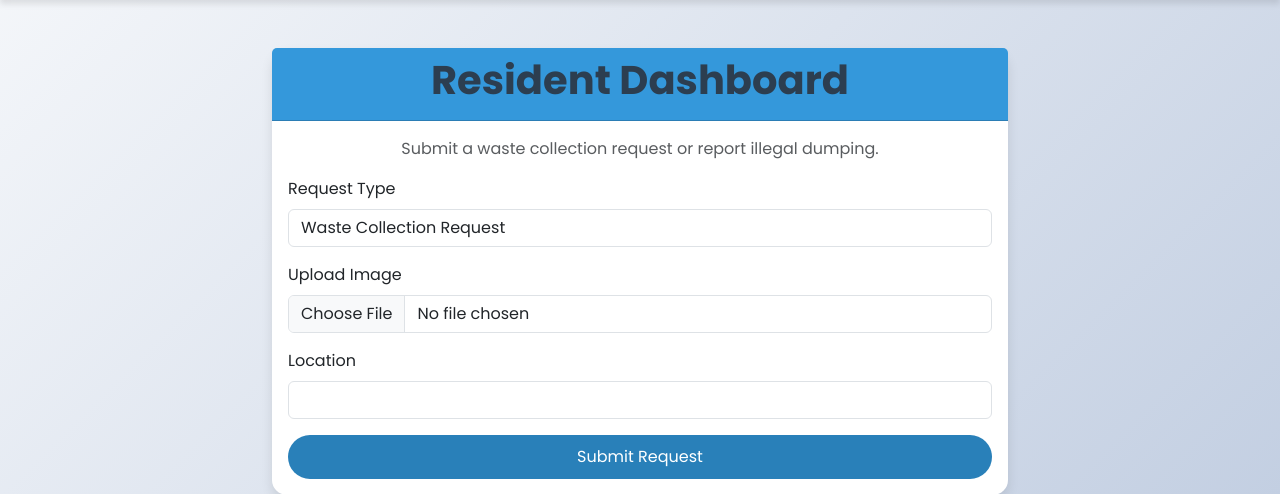
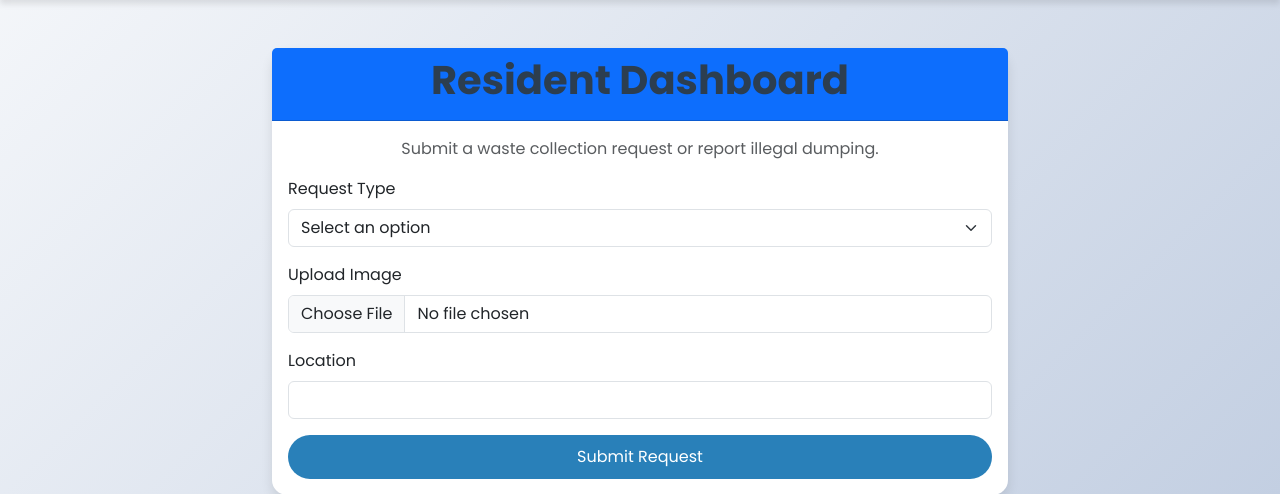
Before and after one commit to RockieRaheem/Smart-Waste-Management, a Django app: page /resident/ in a window 1280 px wide. Shown: the part 56-550 px from the top of the page. Run offline with Django 4.2, Linux system fonts and the light colour scheme; the visitor is signed in with stand-in values (Sample User, id 1).

Commit message:
Modified dashboards

```diff
--- a/templates/company_dashboard.html
+++ b/templates/company_dashboard.html
@@ -7,7 +7,7 @@
 <div class="row">
     <div class="col-12">
         <div class="card">
-            <div class="card-header text-center">
+            <div class="card-header text-center bg-primary text-white">
                 <h1>Waste Management Dashboard</h1>
             </div>
             <div class="card-body">
@@ -28,8 +28,8 @@
                                         <input type="hidden" name="request_id" value="{{ request.id }}">
                                         <input type="hidden" name="action" value="assign">
                                         <div class="input-group w-50">
-                                            <select name="driver_id" class="form-control">
-                                                <option value="">Select Driver</option>
+                                            <select name="driver_id" class="form-select" required>
+                                                <option value="" disabled selected>Select Driver</option>
                                                 {% for driver in available_drivers %}
                                                     <option value="{{ driver.id }}">{{ driver.username }}</option>
                                                 {% endfor %}
--- a/templates/driver_dashboard.html
+++ b/templates/driver_dashboard.html
@@ -7,7 +7,7 @@
 <div class="row">
     <div class="col-12">
         <div class="card">
-            <div class="card-header text-center">
+            <div class="card-header text-center bg-primary text-white">
                 <h1>Truck Driver Dashboard</h1>
             </div>
             <div class="card-body">
--- a/templates/officer_dashboard.html
+++ b/templates/officer_dashboard.html
@@ -7,7 +7,7 @@
 <div class="row">
     <div class="col-12">
         <div class="card">
-            <div class="card-header text-center">
+            <div class="card-header text-center bg-primary text-white">
                 <h1>Municipal Officer Dashboard</h1>
             </div>
             <div class="card-body">
--- a/templates/resident_dashboard.html
+++ b/templates/resident_dashboard.html
@@ -7,27 +7,30 @@
 <div class="row justify-content-center">
     <div class="col-md-8">
         <div class="card">
-            <div class="card-header text-center">
+            <div class="card-header text-center bg-primary text-white">
                 <h1>Resident Dashboard</h1>
             </div>
             <div class="card-body">
                 <p class="text-muted text-center">Submit a waste collection request or report illegal dumping.</p>
-                <form method="POST" enctype="multipart/form-data">
+                <form method="POST" enctype="multipart/form-data" class="needs-validation" novalidate>
                     {% csrf_token %}
                     <div class="mb-3">
-                        <label class="form-label">Request Type</label>
-                        <select name="request_type" class="form-control" required>
+                        <label for="request_type" class="form-label">Request Type</label>
+                        <select name="request_type" id="request_type" class="form-select" required>
+                            <option value="" disabled selected>Select an option</option>
                             <option value="collection">Waste Collection Request</option>
                             <option value="illegal_dumping">Report Illegal Dumping</option>
                         </select>
+                        <div class="invalid-feedback">Please select a request type.</div>
                     </div>
                     <div class="mb-3">
-                        <label class="form-label">Upload Image</label>
-                        <input type="file" name="image" class="form-control">
+                        <label for="image" class="form-label">Upload Image</label>
+                        <input type="file" name="image" id="image" class="form-control" accept="image/*">
                     </div>
                     <div class="mb-3">
-                        <label class="form-label">Location</label>
-                        <input type="text" name="location" class="form-control" required>
+                        <label for="location" class="form-label">Location</label>
+                        <input type="text" name="location" id="location" class="form-control" required>
+                        <div class="invalid-feedback">Please enter a location.</div>
                     </div>
                     <button type="submit" class="btn btn-primary w-100">Submit Request</button>
                 </form>
@@ -35,4 +38,22 @@
         </div>
     </div>
 </div>
+<script>
+    // Bootstrap form validation
+    (function () {
+        'use strict';
+        window.addEventListener('load', function () {
+            var forms = document.getElementsByClassName('needs-validation');
+            Array.prototype.filter.call(forms, function (form) {
+                form.addEventListener('submit', function (event) {
+                    if (form.checkValidity() === false) {
+                        event.preventDefault();
+                        event.stopPropagation();
+                    }
+                    form.classList.add('was-validated');
+                }, false);
+            });
+        }, false);
+    })();
+</script>
 {% endblock %}
```
